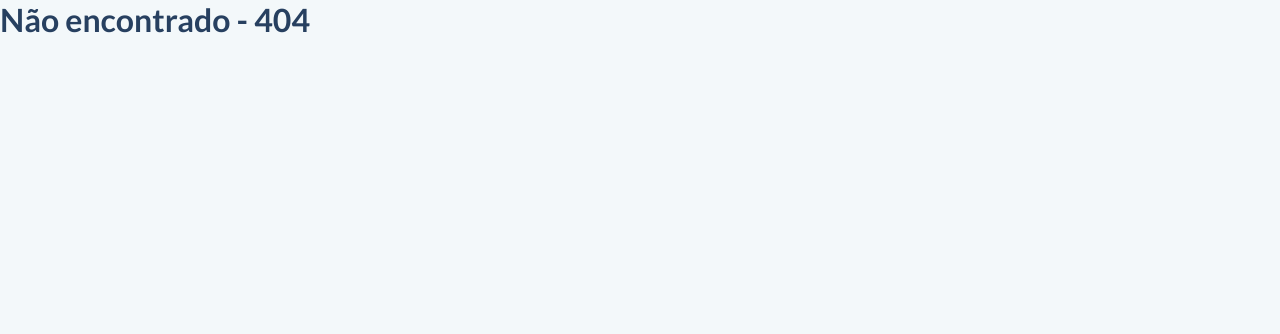
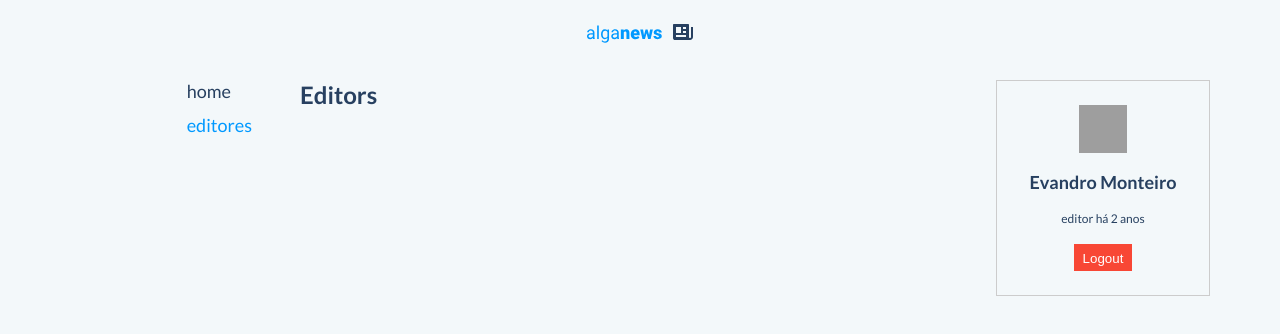
Before and after one commit to goodvandro/alganews-cms, a React (Create React App) app: page /editors in a window 1280 px wide. Before the commit this address had no page. Shown: the top 334 px of the page. Built offline with nearby package versions, Linux system fonts and the light colour scheme; grey boxes are pictures that could not be loaded.

Commit message:
Create editores view boillerplate

```diff
--- a/src/app/components/NavBar.tsx
+++ b/src/app/components/NavBar.tsx
@@ -5,7 +5,7 @@ export default function NavBar() {
   return <>
     <List>
       <Item><NavLink to="/">Home</NavLink></Item>
-      <Item><NavLink to="/contact">Contact</NavLink></Item>
+      <Item><NavLink to="/editors">Editores</NavLink></Item>
     </List>
   </>
 }
--- a/src/app/views/Contact.view.tsx
+++ /dev/null
@@ -1,10 +0,0 @@
-import usePageTitle from "../../core/hooks/usePageTitle"
-import DefaultLayout from '../layouts/Default/Default.layout';
-
-export default function Contact() {
-  usePageTitle('Contact')
-
-  return <DefaultLayout>
-    <h1>Contacto</h1>
-  </DefaultLayout>
-}
--- /dev/null
+++ b/src/app/views/EditorsList.view.tsx
@@ -0,0 +1,12 @@
+import DefaultLayout from "../layouts/Default"
+import usePageTitle from "../../core/hooks/usePageTitle"
+
+export default function EditorsListView() {
+  usePageTitle("Lista de editores")
+
+  return (
+    <DefaultLayout>
+      <h1>Editors</h1>
+    </DefaultLayout>
+  )
+}
--- a/src/index.tsx
+++ b/src/index.tsx
@@ -1,12 +1,12 @@
 import React from 'react';
 import ReactDOM from 'react-dom/client';
-import './core/imports.css';
-import { BrowserRouter, Routes, Route } from 'react-router-dom';
-import reportWebVitals from './reportWebVitals';
-import Contact from './app/views/Contact.view';
+import { BrowserRouter, Route, Routes } from 'react-router-dom';
+import EditorsListView from './app/views/EditorsList.view';
 import Home from './app/views/Home.view';
 import NotFound404 from './app/views/NotFound404.view';
 import GlobalStyles from './core/globalStyles';
+import './core/imports.css';
+import reportWebVitals from './reportWebVitals';
 
 const root = ReactDOM.createRoot(
   document.getElementById('root') as HTMLElement
@@ -16,7 +16,7 @@ root.render(
     <BrowserRouter>
       <Routes>
         <Route path="/" element={<Home />} />
-        <Route path="/contact" element={<Contact />} />
+        <Route path="/editors" element={<EditorsListView />} />
         <Route path="*" element={<NotFound404 />} />
       </Routes>
     </BrowserRouter>
```
